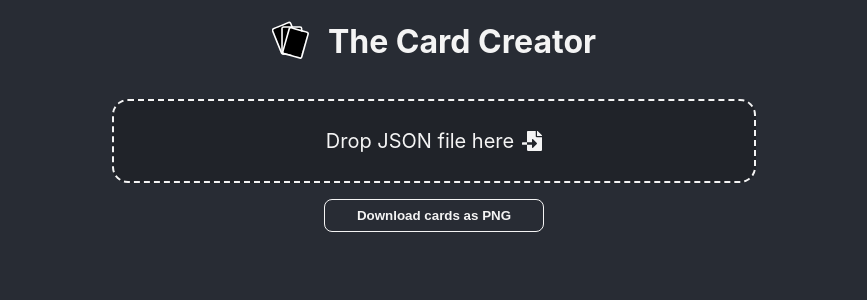
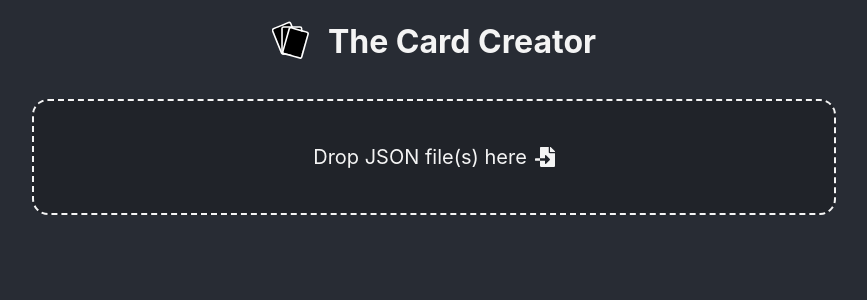
Before and after one commit to hHegu/TheCardCreator, a React (Create React App) app: page / in a window 1280 px wide. Shown: the top 300 px of the page, without its empty margins (206-1073 px from the left). Built offline with nearby package versions, Linux system fonts and the light colour scheme.

Commit message:
Prevent accidental drags outside FileDrop. Larger Filedrop area.

```diff
--- a/src/App.tsx
+++ b/src/App.tsx
@@ -9,7 +9,6 @@ import { ReactComponent as CardsIcon } from "./icons/cards_multi.svg"
 import { AbilityCardType } from "./types/CardTypes"
 
 const AppContainer = styled.div`
-  background-color: ${colors.backgroundBlue};
   display: flex;
   align-items: center;
   justify-content: center;
@@ -34,13 +33,19 @@ const Header = styled.h1`
 const App = () => {
   const [cards, setCards] = useState<AbilityCardType[]>([])
 
+  // Prevent browser from opening dragged file
+  // in a new tab if user accidentally misses FileDrop area
+  const preventDefault = (e: any) => {
+    e.preventDefault()
+  }
+
   return (
-    <AppContainer>
+    <AppContainer onDrop={preventDefault} onDragOver={preventDefault}>
       <Header>
         <CardsIcon /> The Card Creator
       </Header>
       <FileDrop onJSONDropped={ob => setCards([...cards, ...ob.Abilities])} />
-      <Button style={{ marginBottom: "2rem" }}>Download cards as PNG</Button>
+      {cards.length > 0 && <Button style={{ marginBottom: "2rem" }}>Download cards as PNG</Button>}
       <CardGallery cards={cards} />
     </AppContainer>
   )
--- a/src/components/FileDrop/FileDrop.tsx
+++ b/src/components/FileDrop/FileDrop.tsx
@@ -1,4 +1,4 @@
-import { faFileImport, faUpload } from "@fortawesome/free-solid-svg-icons"
+import { faFileImport } from "@fortawesome/free-solid-svg-icons"
 import { FontAwesomeIcon } from "@fortawesome/react-fontawesome"
 import { useState } from "react"
 import styled, { StyledComponent } from "styled-components"
@@ -15,9 +15,9 @@ const FileDropContainer: StyledComponent<
   FileDropContainerType,
   never
 > = styled.div`
-  width: 40rem;
+  width: 50rem;
   max-width: 85vw;
-  height: 5rem;
+  height: 7rem;
   border: 2px dashed ${colors.white};
   border-radius: 1rem;
   display: flex;
@@ -86,7 +86,7 @@ const FileDrop = ({
       onDragExit={onDragExit}
       dragged={dragged}
     >
-      Drop JSON file here
+      Drop JSON file(s) here
       <FontAwesomeIcon icon={faFileImport} style={{ paddingLeft: "0.5rem" }} />
     </FileDropContainer>
   )
```
